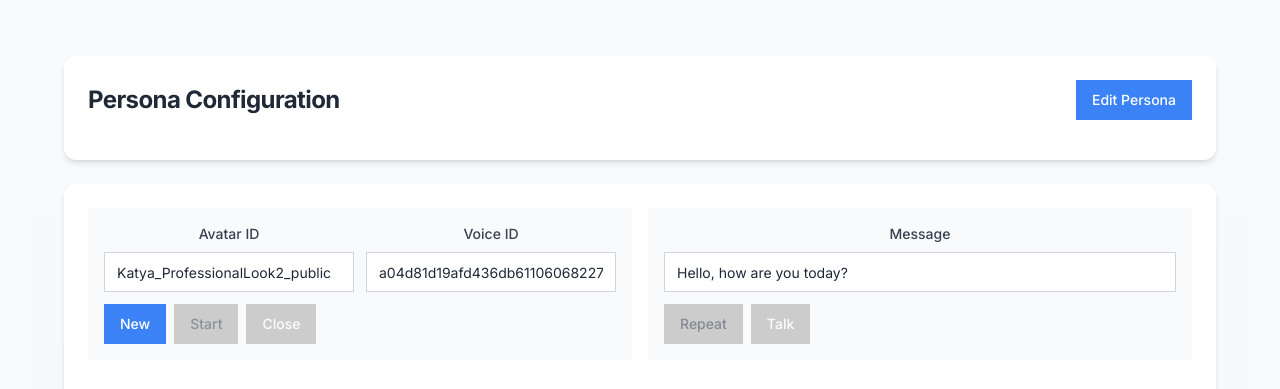
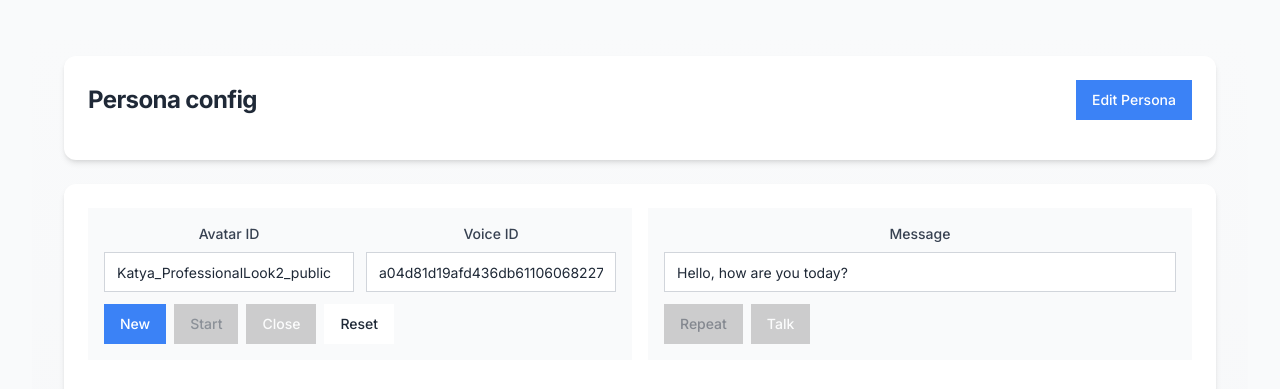
Before and after one commit to greensky0077/interactive-avatar, a React (Vite) app in the folder react-avatar-app/: page / in a window 1280 px wide. Shown: the top 389 px of the page. Built offline with nearby package versions, Linux system fonts and the light colour scheme; no server answers.

Commit message:
fix: add WebRTC state validation and reset functionality to prevent InvalidStateError

```diff
--- a/react-avatar-app/src/App.tsx
+++ b/react-avatar-app/src/App.tsx
@@ -435,6 +435,14 @@ function App() {
       const remoteDescription = new RTCSessionDescription(data.data.sdp);
       await newPeerConnection.setRemoteDescription(remoteDescription);
 
+      // Wait a moment for the state to update
+      await new Promise(resolve => setTimeout(resolve, 100));
+
+      // Verify the state is correct
+      if (newPeerConnection.signalingState !== 'have-remote-offer') {
+        throw new Error(`Failed to set remote description. Current state: ${newPeerConnection.signalingState}`);
+      }
+
       setPeerConnection(newPeerConnection);
       addStatus("Session creation completed");
       addStatus("Now you can click the start button to start the stream");
@@ -456,6 +464,13 @@ function App() {
     handleInfo("Starting Session", "Initializing WebRTC connection...");
 
     try {
+      // Check peer connection state before creating answer
+      if (peerConnection.signalingState !== 'have-remote-offer') {
+        addStatus(`Invalid signaling state: ${peerConnection.signalingState}. Expected: have-remote-offer`);
+        handleWarning("Connection Error", "Please create a new session first");
+        return;
+      }
+
       const localDescription = await peerConnection.createAnswer();
       await peerConnection.setLocalDescription(localDescription);
 
@@ -654,6 +669,18 @@ function App() {
     } catch (error) {
       addStatus("Error: " + (error as Error).message);
     }
+  };
+
+  // Reset peer connection state
+  const resetPeerConnection = () => {
+    if (peerConnection) {
+      peerConnection.close();
+      setPeerConnection(null);
+    }
+    setSessionInfo(null);
+    setBotInitialized(false);
+    setShowVideo(false);
+    addStatus("Connection state reset");
   };
 
   // Close the connection
@@ -923,7 +950,7 @@ function App() {
         <div className="bg-white rounded-xl shadow-md p-6 transition-all hover:shadow-lg">
           <div className="flex items-center justify-between mb-4">
             <h2 className="text-2xl font-bold text-gray-800">
-              Persona Configuration
+              Persona config
             </h2>
             <Button
               onClick={() => setShowPersonaForm(!showPersonaForm)}
@@ -1136,6 +1163,12 @@ function App() {
                   variant="destructive"
                 >
                   Close
+                </Button>
+                <Button
+                  onClick={resetPeerConnection}
+                  variant="outline"
+                >
+                  Reset
                 </Button>
               </div>
             </div>
```
